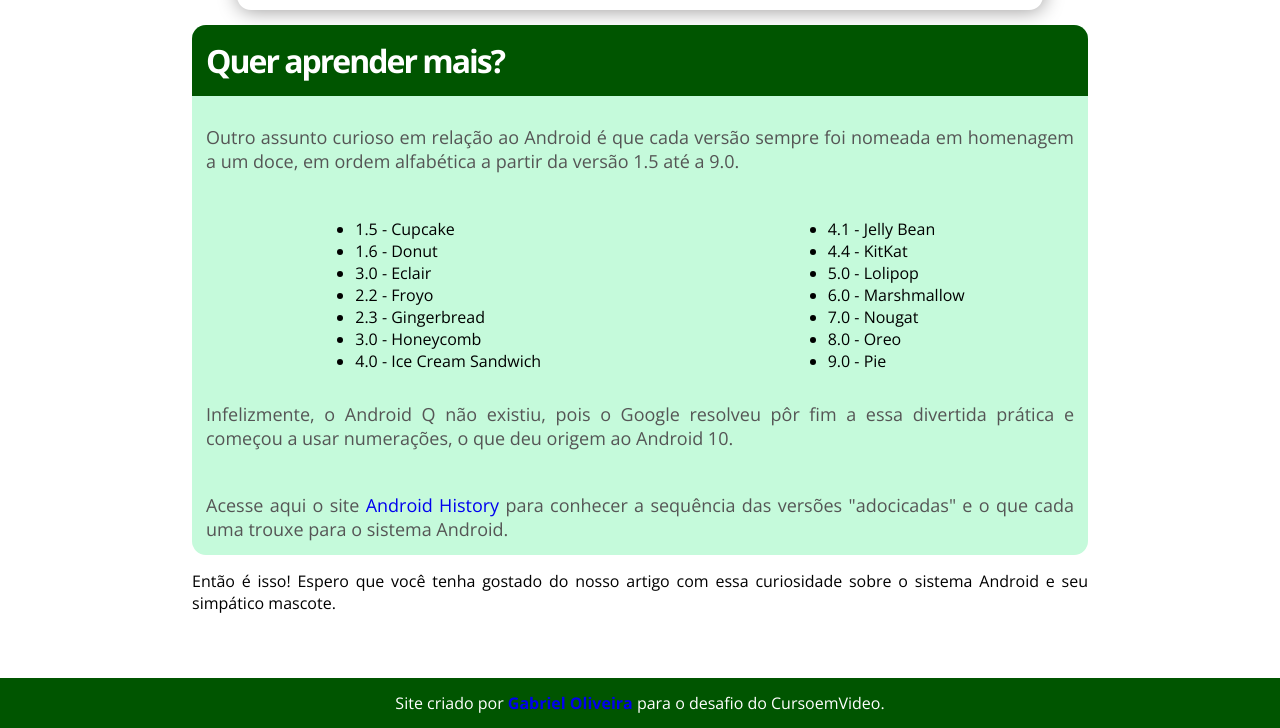
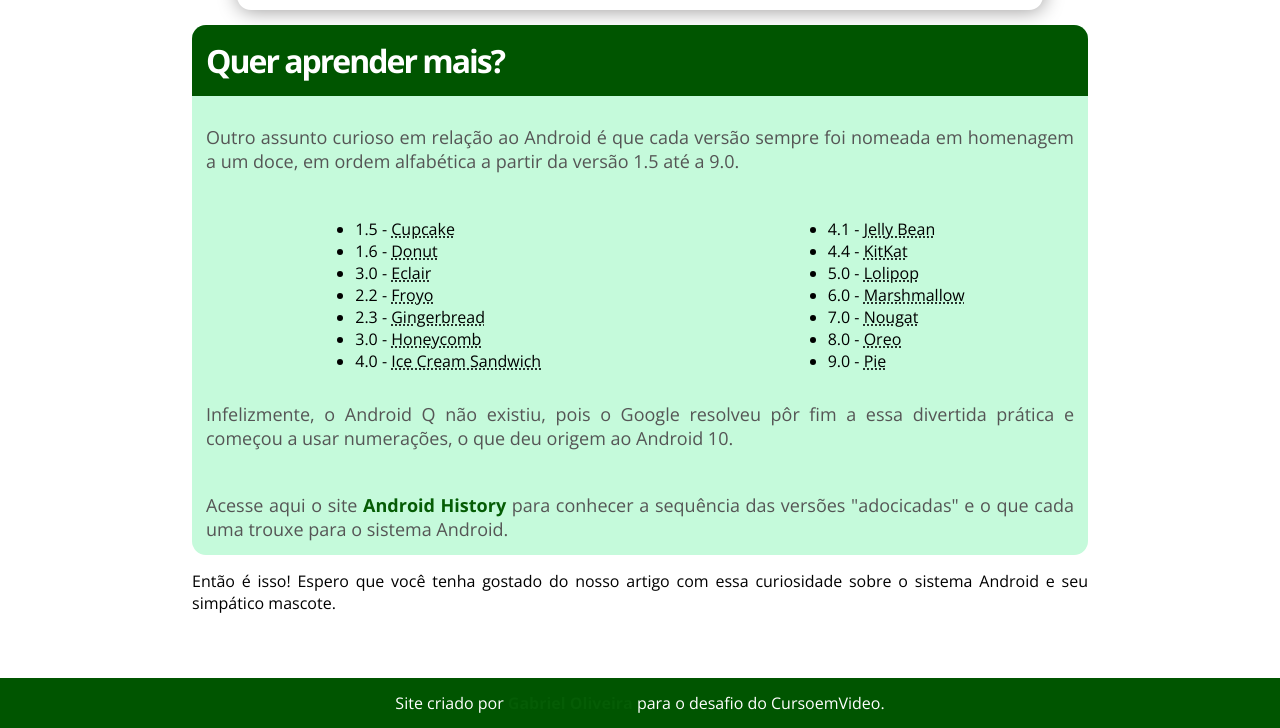
Before and after one commit to gaabrieloliver/tech-news, a plain HTML site: page index.html in a window 1280 px wide. Shown: the part 1884-2612 px from the top of the page. Drawn offline with Linux system fonts and the light colour scheme; grey boxes are pictures that could not be loaded.

Commit message:
:sparkles: feat: Adicionando novos links

```diff
--- a/index.html
+++ b/index.html
@@ -27,8 +27,8 @@
                 dispositivos móveis em todo o mundo. Mas tavez você não saiba que o seu simpático mascote tem um nome e uma história
                 muito curiosa? Pois acompanhe esse artigo para aprender muita coisa sobre esse robozinho.</p>
                 <h2>A primeira versão</h2>
-                <p>A primeira tentativa de criar um mascote surgiu em 2007 e veio de um desenvolvedor chamado <span>Dan Morrill</span>. Ele conta que
-                abriu o <span>Inkscape</span> (software livre para vetorização de imagens) e criou sua própria versão de robô. O objetivo era
+                <p>A primeira tentativa de criar um mascote surgiu em 2007 e veio de um desenvolvedor chamado <span><a href="https://ausdroid.net/news/2013/01/04/dan-morrill-shows-us-the-android-mascots-that-could-have-been/" target="_blank">Dan Morrill</a></span>. Ele conta que
+                abriu o <span><a href="https://inkscape.org/pt-br/" target="_blank">Inkscape</a></span> (software livre para vetorização de imagens) e criou sua própria versão de robô. O objetivo era
                 apenas
                 personificar o sistema apenas para a a sua equipe, não existia nenhuma solicitação da empresa para a criação de um
                 mascote.</p>
@@ -40,7 +40,7 @@
                 <p>Essa primeira versão bizarra até foi batizada em homenagem ao seu criador: seriam os <span>Dandroids</span>.</p>
                 <h2>Surge um novo mascote</h2>
                 <p>A ideia de ter um mascote foi amadurecendo e a missão foi passada para uma profissional da área. A ilustradora Russa
-                <span>Irina Blok</span>, também funcionária do Google, ficou com a missão de representar o pequeno robô de uma maneira mais
+                <span><a href="https://en.wikipedia.org/wiki/Irina_Blok" target="_blank">Irina Blok</a></span>, também funcionária do Google, ficou com a missão de representar o pequeno robô de uma maneira mais
                 agradável.
                 <picture>
                     <source media="(max-width: 950px)" srcset="./imagens/irina-blok-pq.jpg" type="image/jpg">
@@ -67,28 +67,28 @@
                 <aside>
                     <div class="listas">
                         <ul>
-                            <li>1.5 - Cupcake</li>
-                            <li>1.6 - Donut</li>
-                            <li>3.0 - Eclair</li>
-                            <li>2.2 - Froyo</li>
-                            <li>2.3 - Gingerbread</li>
-                            <li>3.0 - Honeycomb</li>
-                            <li>4.0 - Ice Cream Sandwich</li>
+                            <li>1.5 - <abbr title="Bolo de Copo">Cupcake</abbr></li>
+                            <li>1.6 - <abbr title="Rosquinha">Donut</abbr></li>
+                            <li>3.0 - <abbr title="Bomba">Eclair</abbr></li>
+                            <li>2.2 - <abbr title="Iogurte Congelado">Froyo</abbr></li>
+                            <li>2.3 - <abbr title="Biscoito de Gengibre">Gingerbread</abbr></li>
+                            <li>3.0 - <abbr title="Favo de Mel">Honeycomb</abbr></li>
+                            <li>4.0 - <abbr title="Sanduíche de Sorvete">Ice Cream Sandwich</abbr></li>
                         </ul>
                         <ul>
-                            <li>4.1 - Jelly Bean</li>
-                            <li>4.4 - KitKat</li>
-                            <li>5.0 - Lolipop</li>
-                            <li>6.0 - Marshmallow</li>
-                            <li>7.0 - Nougat</li>
-                            <li>8.0 - Oreo</li>
-                            <li>9.0 - Pie</li>
+                            <li>4.1 - <abbr title="Jujuba">Jelly Bean</abbr></li>
+                            <li>4.4 - <abbr title="KitKat">KitKat</abbr></li>
+                            <li>5.0 - <abbr title="Pirulito">Lolipop</abbr></li>
+                            <li>6.0 - <abbr title="Marshmallow">Marshmallow</abbr></li>
+                            <li>7.0 - <abbr title="Torrone">Nougat</abbr></li>
+                            <li>8.0 - <abbr title="Oreo">Oreo</abbr></li>
+                            <li>9.0 - <abbr title="Torta">Pie</abbr></li>
                         </ul>
                     </div>
                 </aside>
                 <p>Infelizmente, o Android Q não existiu, pois o Google resolveu pôr fim a essa divertida prática e começou a usar
                 numerações, o que deu origem ao Android 10.</p>
-                <p>Acesse aqui o site <a href="https://www.android.com/intl/en_uk/history/"><span>Android History</span></a> para conhecer a sequência das versões "adocicadas" e o que cada uma trouxe para o
+                <p>Acesse aqui o site <a href="https://www.android.com/intl/pt-BR_br/history/" target="_blank"><span>Android History</span></a> para conhecer a sequência das versões "adocicadas" e o que cada uma trouxe para o
                 sistema Android.</p>
             </article>
             <p>Então é isso! Espero que você tenha gostado do nosso artigo com essa curiosidade sobre o sistema <span>Android</span> e seu simpático
--- a/style.css
+++ b/style.css
@@ -53,7 +53,7 @@ article > p {
     margin-bottom: 15px;
 }
 
-article p > span {
+article p > span, a {
     font-weight: bold;
     color: #055c05;
 }
```
